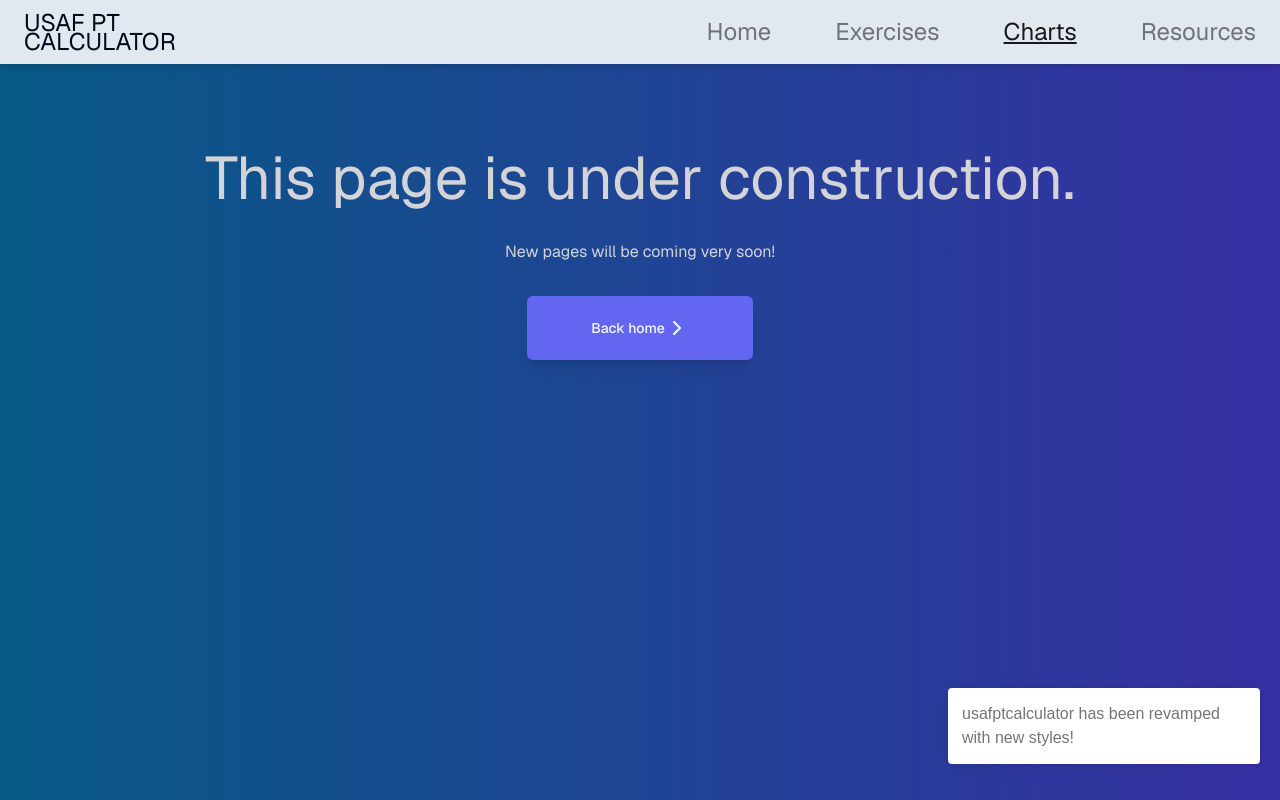
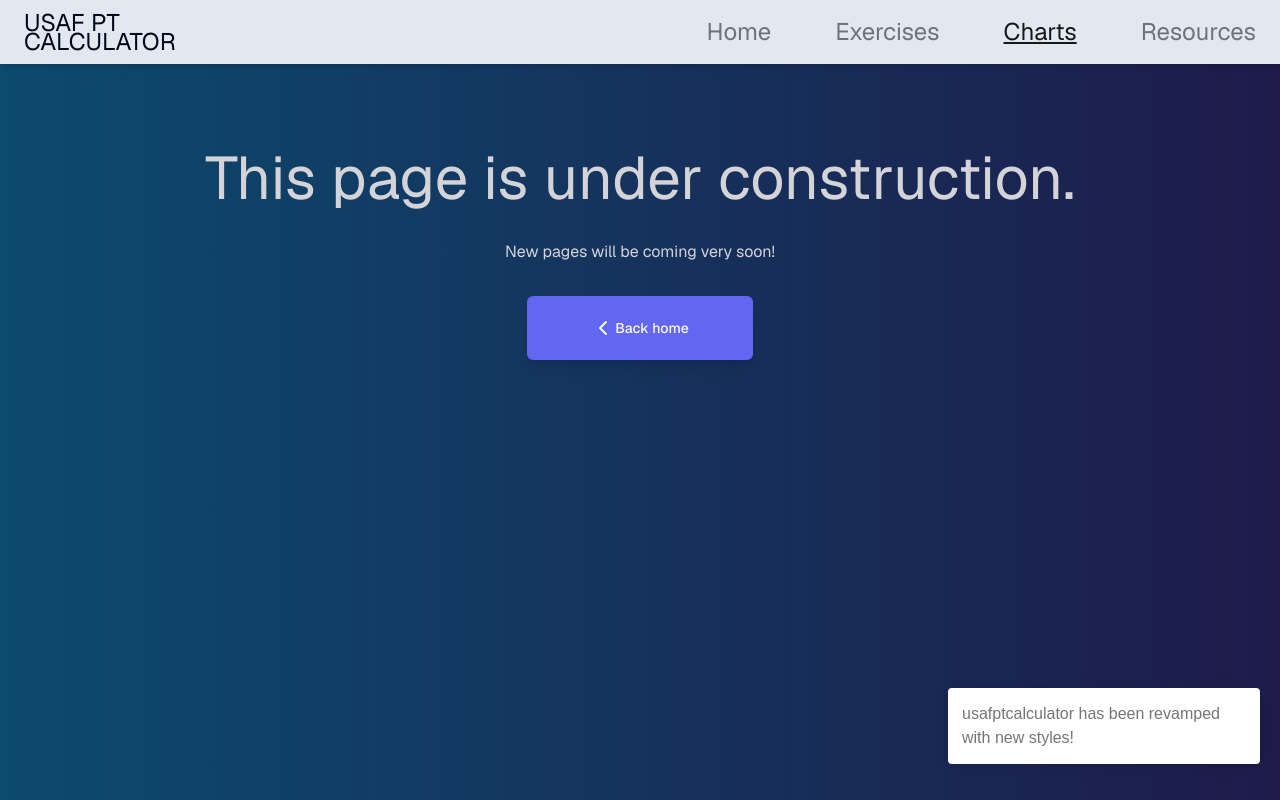
Before and after one commit to ronnieima/usaf-pt-calculator, a Next.js app: page /charts in a window 1280 px wide. Shown: the top 800 px of the page. Built offline with nearby package versions, Linux system fonts and the light colour scheme; what tailwindcss-animated would draw is missing.

Commit message:
add more UI tweaks

```diff
--- a/app/_components/UnderConstruction.tsx
+++ b/app/_components/UnderConstruction.tsx
@@ -1,17 +1,18 @@
 import React from "react";
 import { Button } from "./ui/(shadcn)/button";
 import Link from "next/link";
-import { ChevronRight } from "lucide-react";
+import { ChevronLeft } from "lucide-react";
 
 const UnderConstruction = () => {
   return (
-    <main className="min-h-screen bg-gradient-to-r from-sky-800 to-indigo-800 p-5 text-zinc-300">
+    <main className="min-h-screen bg-gradient-to-r from-sky-900  to-indigo-950 p-5 text-zinc-300">
       <section className="flex h-screen flex-col items-center gap-8  py-16 text-center">
         <h1 className="text-6xl">This page is under construction.</h1>
         <p>New pages will be coming very soon!</p>
         <Button asChild className="h-16 bg-indigo-500 px-16 shadow-lg">
           <Link href="/" className="flex justify-between">
-            Back home <ChevronRight />
+            <ChevronLeft />
+            Back home
           </Link>
         </Button>
       </section>
--- a/app/_components/ui/(form)/ScoreText.tsx
+++ b/app/_components/ui/(form)/ScoreText.tsx
@@ -11,7 +11,7 @@ const ScoreText = () => {
       className={`flex w-full flex-col justify-center text-center text-9xl   sm:items-end`}
     >
       <p>Score</p>
-      <p className="font-semibold text-blue-400">{totalScore.toFixed(2)}</p>
+      <p className="font-semibold text-blue-400">{totalScore.toFixed(1)}</p>
       <ScoreStatus />
     </div>
   );
--- a/app/_components/ui/Header.tsx
+++ b/app/_components/ui/Header.tsx
@@ -10,8 +10,7 @@ const Header = () => {
         href={"#form-card"}
         className="animate-fade-down text-lg text-neutral-400 animate-delay-[3000ms] hover:text-neutral-100 hover:underline hover:underline-offset-[6.5px]"
       >
-        <span className="relative right-2">Start</span>
-        <ChevronDown />
+        <ChevronDown size={48} />
       </Link>
     </header>
   );
```
